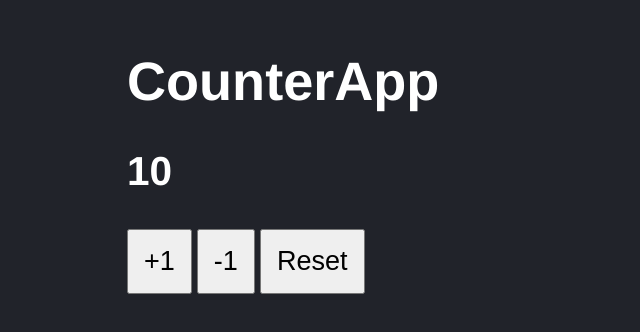
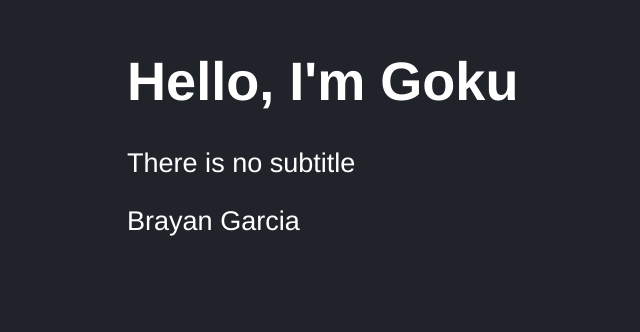
Before and after one commit to React-Development/calculator-vite, a React (Vite) app: page / in a window 1280 px wide. Shown: the part 134-466 px from the top of the page, without its empty margins (21-661 px from the left). Built offline with nearby package versions, Linux system fonts and the light colour scheme.

Commit message:
pass title as a prop

```diff
--- a/src/main.jsx
+++ b/src/main.jsx
@@ -3,9 +3,11 @@ import ReactDOM from "react-dom/client";
 import "./styles.css";
 
 import { CounterApp } from "./CounterApp";
+import { HelloWorldApp } from "./HelloWorldApp";
 
 ReactDOM.createRoot(document.getElementById("root")).render(
   <React.StrictMode>
-    <CounterApp value={10} />
+    {/* <CounterApp value={10} /> */}
+    <HelloWorldApp title="Hello, I'm Goku" />
   </React.StrictMode>
 );
```
